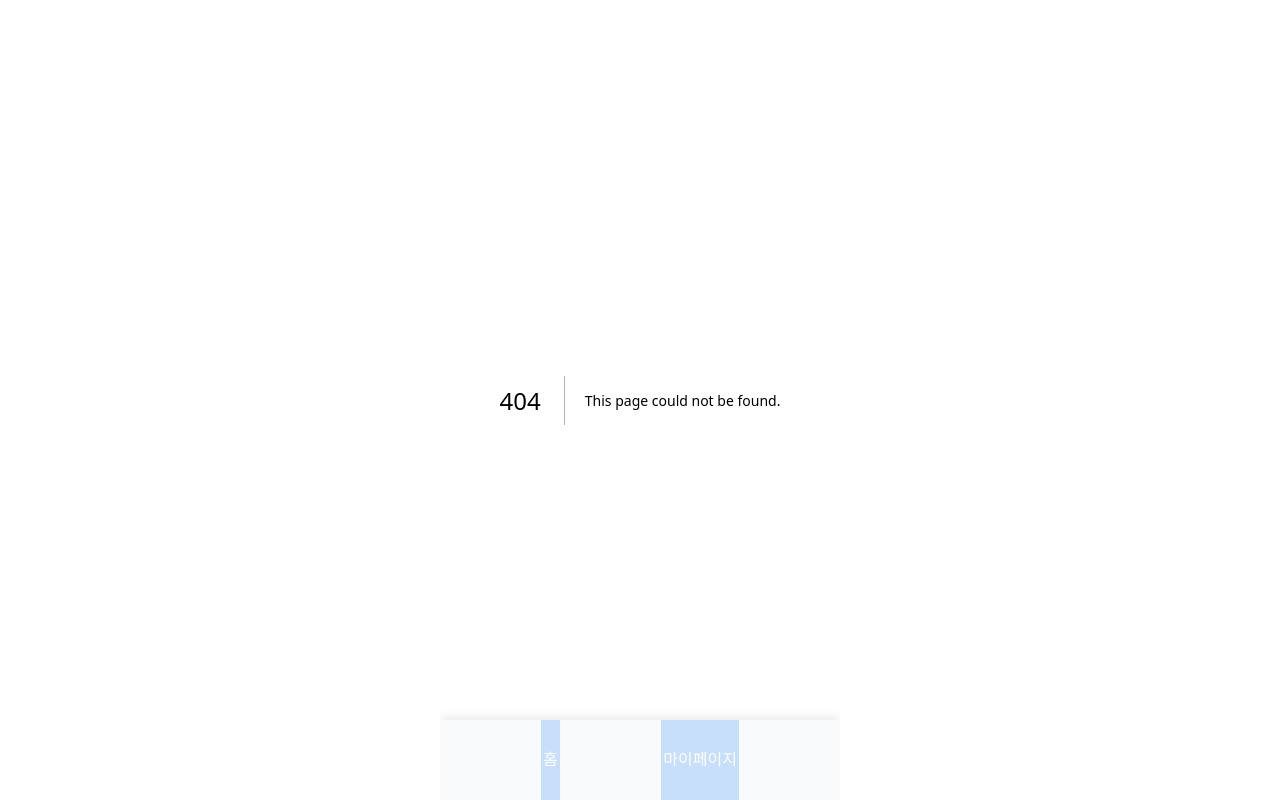
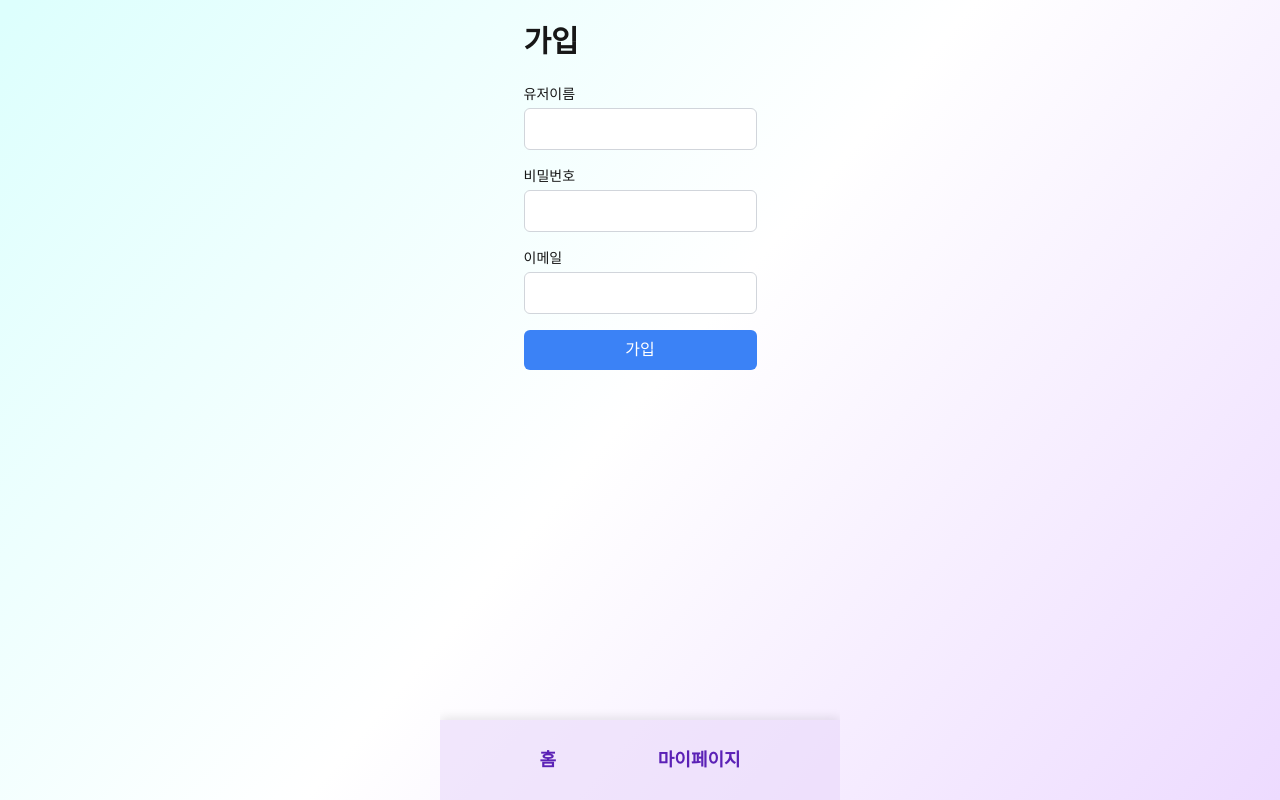
Before and after one commit to ho0116/piggyBank, a Next.js app in the folder frontend/: page /user in a window 1280 px wide. Before the commit this address had no page. Built offline with nearby package versions, Linux system fonts and the light colour scheme.

Commit message:
merge sh

```diff
--- a/frontend/src/app/globals.css
+++ b/frontend/src/app/globals.css
@@ -48,7 +48,7 @@ nav {
   height: 80px; /* 고정된 높이 */
   display: flex;
   justify-content: space-between; /* 버튼을 양쪽에 나란히 배치 */
-  background-color: #f8f9fa; /* 배경색 */
+  background-color: rgba(233, 217, 250, 0.6); /* 배경색 */
   box-shadow: 0 -2px 10px rgba(0, 0, 0, 0.1); /* 상단에 그림자 */
   padding: 0;
 }
@@ -65,19 +65,17 @@ nav button {
   width: 100%;
   margin: 0; /* 버튼 사이 여백 제거 */
   padding: 0; /* 버튼 내부 여백 제거 */
-  background-color: rgba(0, 123, 255, 0.2); /* 50% 투명도의 파란색 배경 */
   color: white;
   border: none;
   border-radius: 0; /* 버튼의 모서리를 둥글게 하지 않음 */
   cursor: pointer;
   text-align: center; /* 텍스트를 중앙 정렬 */
   height: 100%; /* 버튼이 네비게이션의 전체 높이를 차지 */
+  color: #5b21b6;
+  font-weight: 700;
+  font-size: large;
 }
 
 nav button:first-child {
   margin-right: 5px; /* 첫 번째 버튼 오른쪽에 여백 */
 }
-
-nav button:hover {
-  background-color: #0056b3;
-}
--- a/frontend/src/app/myPage/challengeList/page.tsx
+++ b/frontend/src/app/myPage/challengeList/page.tsx
@@ -15,14 +15,26 @@ export default function ChallengeList(){
 
     return (
         <div>
+            <p className="font-bold text-2xl text-center pt-5 text-cyan-500">챌린지 리스트</p>
             {isLoading && <div>Loading</div>}
             {isError && <div>Error</div>}
             {challengeList &&
-            <ul>
-                {challengeList.map((c:challenge)=>(
-                    <li key={c.id}>{c.challengeName}</li>
-                ))}
-            </ul>}
+
+            <ul className="max-h-[80%] overflow-y-scroll list-none mt-4 flex flex-col items-center">
+            {challengeList.map((c: challenge) => (
+              <li key={c.id} className="py-4 px-2 bg-white rounded-2xl w-10/12 shadow-md shadow-violet-200/20 mb-6">
+                <div>
+                    <p className="font-bold text-lg">{c.challengeName}</p>
+                    <p className="text-sm text-gray-500">{c.startDate} ~ {c.endDate}</p>
+                    <p className={c.challengeStatus === "In Progress" ? "text-blue-500 w-20 text-sm mb-2" : "bg-red-500  w-20 text-sm mb-2"}>{c.challengeStatus}</p>
+                    {/* <p>현재 저축액 <span className="text-violet-700 font-semibold">{c.savedAmount} 원</span> </p> */}
+                    <p><span>달성률 </span> <span className="text-violet-700 font-semibold">{c.savedAmount/c.targetAmount * 100} %</span> </p>
+                    {/* <p>{c.challengeDescription}</p> */}
+                    <p>{c.challengeDescription}</p>
+                </div>
+              </li>
+            ))}
+          </ul>}
         </div>
     )
 }
--- a/frontend/src/app/types/userTypes.ts
+++ b/frontend/src/app/types/userTypes.ts
@@ -1,4 +1,5 @@
 export interface User {
+  id?: number;
   username?: string;
   password: string;
   email: string;
--- /dev/null
+++ b/frontend/src/app/user/page.tsx
@@ -0,0 +1,86 @@
+"use client";
+import { FormEvent, useState } from "react";
+import { User } from "../types/userTypes";
+import { useMutation } from "@tanstack/react-query";
+import { useRouter } from "next/navigation";
+import { join } from "../api/authApi";
+
+export default function JoinForm() {
+  const [users, setUsers] = useState<User>({
+    username: "",
+    password: "",
+    email: "",
+  });
+  const router = useRouter();
+  const joinMutation = useMutation({
+    mutationFn: join,
+    onSuccess: () => {
+      alert("가입 성공!");
+      router.push("/login");
+    },
+    onError: () => {
+      alert("가입 실패!");
+    },
+  });
+
+  const handleSubmit = (e: FormEvent<HTMLFormElement>) => {
+    e.preventDefault();
+    joinMutation.mutate(users);
+  };
+
+  return (
+    <div className="max-w-lg mx-auto p-6">
+      <h1 className="text-3xl font-bold mb-6">가입</h1>
+      <form onSubmit={handleSubmit}>
+        <div className="mb-4">
+          <label htmlFor="username" className="block text-sm font-medium">
+            유저이름
+          </label>
+          <input
+            id="username"
+            type="text"
+            name="username"
+            value={users.username}
+            onChange={(e) => setUsers({ ...users, username: e.target.value })}
+            required
+            className="w-full px-3 py-2 border border-gray-300 rounded-md mt-1 focus:outline-none focus:ring-2 focus:ring-blue-500"
+          />
+        </div>
+        <div className="mb-4">
+          <label htmlFor="password" className="block text-sm font-medium">
+            비밀번호
+          </label>
+          <input
+            id="password"
+            type="password"
+            name="password"
+            value={users.password}
+            onChange={(e) => setUsers({ ...users, password: e.target.value })}
+            required
+            className="w-full px-3 py-2 border border-gray-300 rounded-md mt-1 focus:outline-none focus:ring-2 focus:ring-blue-500"
+          />
+        </div>
+        <div className="mb-4">
+          <label htmlFor="email" className="block text-sm font-medium">
+            이메일
+          </label>
+          <input
+            id="email"
+            type="email"
+            name="email"
+            value={users.email}
+            onChange={(e) => setUsers({ ...users, email: e.target.value })}
+            required
+            className="w-full px-3 py-2 border border-gray-300 rounded-md mt-1 focus:outline-none focus:ring-2 focus:ring-blue-500"
+          />
+        </div>
+        <button
+          type="submit"
+          className="w-full bg-blue-500 text-white py-2 rounded-md hover:bg-blue-600 transition-colors"
+        >
+          가입
+        </button>
+      </form>
+    </div>
+  );
+}
```
Also changed, not shown: 1 other file (tests, documents, lock files or other folders).
